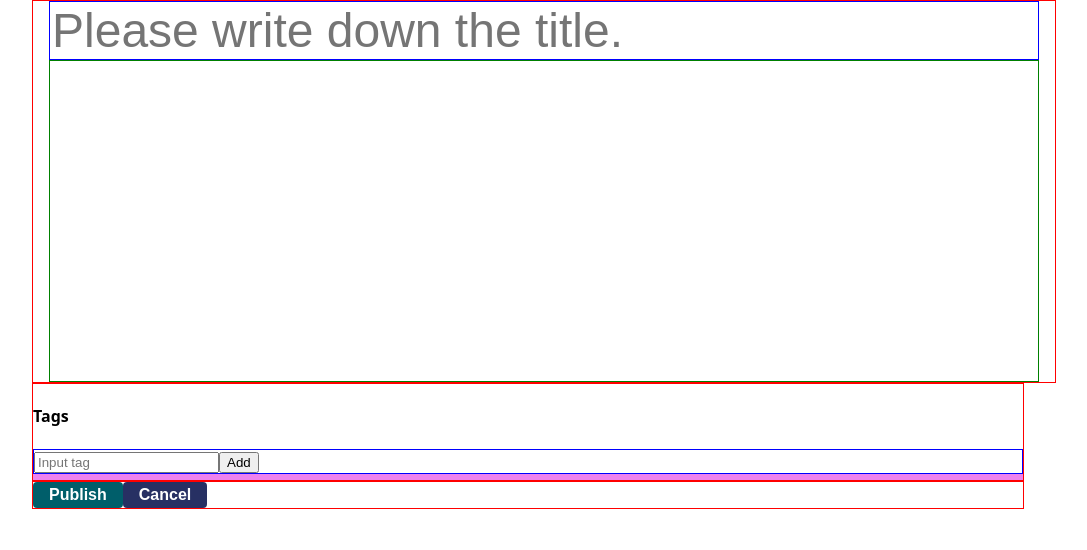
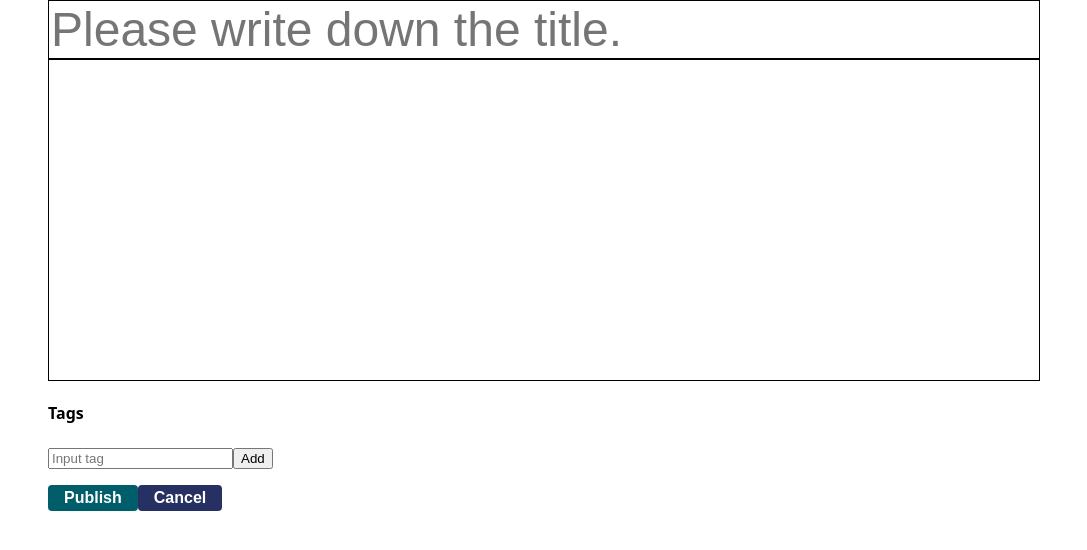
Before and after one commit to ctrlpdf/react-frontend-blog, a React (Create React App) app: page /write in a window 1280 px wide. Shown: the top 550 px of the page, without its empty margins (112-1199 px from the left). Built offline with nearby package versions, Linux system fonts and the light colour scheme.

Commit message:
Refactor styling in Header, SubInfo, PostActionButtons, PostViewer, PostList, Editor, TagBox, and WriteActionButtons components

```diff
--- a/src/components/common/Header.js
+++ b/src/components/common/Header.js
@@ -4,26 +4,23 @@ import Button from './Button';
 import { Link } from 'react-router-dom';
 
 const HeaderBlock = styled.div`
-  background: black;
   position: fixed;
   width: 100%;
-  box-shadow: 0px 2px 4px rgba(0, 0, 0, 0);
+  background-color: white;
 `;
 
 const Wrapper = styled(Responsive)`
-  background: green;
+  border: 1px solid rgba(0, 0, 0, 1);
   height: 4rem;
-  dispaly: flex;
+  display: flex;
   align-items: center;
   justify-content: space-between;
   .logo {
-    background: red;
     font-size: 1rem;
-    font-weight: 800;
-    letter-spacing: 2px;
+    font-weight: 1000;
+    letter-spacing: 10px;
   }
   .right {
-    background: blue;
     display: flex;
     align-items: center;
   }
@@ -44,7 +41,7 @@ const Header = ({ user, onLogout }) => {
       <HeaderBlock>
         <Wrapper>
           <Link to="/" className="logo">
-            LOGO
+            BLOG
           </Link>
           {user ? (
             <div className="right">
--- a/src/components/common/SubInfo.js
+++ b/src/components/common/SubInfo.js
@@ -1,7 +1,16 @@
 import styled from 'styled-components';
 import { Link } from 'react-router-dom';
 
-const SubInfoBlock = styled.div``;
+const SubInfoBlock = styled.div`
+  display: flex;
+  justify-content: flex-end;
+  span + span:before {
+    color: rgba(0, 0, 0, 0.8);
+    padding-left: 0.25rem;
+    padding-right: 0.25rem;
+    content: '\\B7';
+  }
+`;
 
 const SubInfo = ({ username, publishedDate, hasMarginTop }) => {
   return (
--- a/src/components/post/PostActionButtons.js
+++ b/src/components/post/PostActionButtons.js
@@ -2,7 +2,11 @@ import { useState } from 'react';
 import styled from 'styled-components';
 import AskRemoveModal from './AskRemoveModal';
 
-const PostActionButtonsBlock = styled.div``;
+const PostActionButtonsBlock = styled.div`
+  display: flex;
+  justify-content: flex-end;
+  margin-top: 1rem;
+`;
 
 const ActionButton = styled.button``;
 
--- a/src/components/post/PostViewer.js
+++ b/src/components/post/PostViewer.js
@@ -5,15 +5,21 @@ import Tags from '../common/Tags';
 import { Helmet } from 'react-helmet-async';
 
 const PostViewerBlock = styled(Responsive)`
-  border: 1px solid red;
+  margin-top: 1rem;
+  border: 1px solid rgba(0, 0, 0, 1);
 `;
 
 const PostHead = styled.div`
-  border: 1px solid blue;
+  h1 {
+    font-size: 3rem;
+    line-height: 1.5;
+    margin: 0;
+  }
 `;
 
 const PostContent = styled.div`
-  border: 1px solid pink;
+  font-size: 1.3125rem;
+  color: rgba(0, 0, 0, 0.8);
 `;
 
 const PostViewer = ({ post, error, loading, actionButtons }) => {
--- a/src/components/posts/PostList.js
+++ b/src/components/posts/PostList.js
@@ -7,9 +7,17 @@ import Tags from '../common/Tags';
 
 const PostListBlock = styled(Responsive)``;
 
-const WritePostButtonWrapper = styled.div``;
+const WritePostButtonWrapper = styled.div`
+  display: flex;
+  justify-content: flex-end;
+  margin-top: 0.5rem;
+  margin-bottom: 0.5rem;
+`;
 
-const PostItemBlock = styled.div``;
+const PostItemBlock = styled.div`
+  border: 1px solid rgba(0, 0, 0, 1);
+  padding: 0.5rem;
+`;
 
 const PostItem = ({ post }) => {
   const { publishedDate, user, tags, title, body, _id } = post;
--- a/src/components/write/Editor.js
+++ b/src/components/write/Editor.js
@@ -2,29 +2,22 @@ import { useRef, useEffect } from 'react';
 import Quill from 'quill';
 import 'quill/dist/quill.bubble.css';
 import styled from 'styled-components';
-// import palette from '../../lib/styles/palette';
 import Responsive from '../common/Responsive';
 
-const EditorBlock = styled(Responsive)`
-  border: 1px solid red;
-  // padding-top: 5rem;
-  // padding-bottom: 5rem;
-`;
+const EditorBlock = styled(Responsive)``;
 
 const TitleInput = styled.input`
-  border: 1px solid blue;
+  border: 1px solid black;
   font-size: 3rem;
   outline: none;
   width: 100%;
 `;
 
 const QuillWrapper = styled.div`
-  border: 1px solid green;
+  border: 1px solid black;
   .ql-editor {
-    padding: 0;
     min-height: 320px;
     font-size: 1rem;
-    line-height: 2;
   }
   .ql-editor.ql-blank::before {
     left: 0px;
--- a/src/components/write/TagBox.js
+++ b/src/components/write/TagBox.js
@@ -1,22 +1,14 @@
 import React, { useState, useCallback, useEffect } from 'react';
 import styled from 'styled-components';
-// import palette from '../../lib/styles/palette';
+import Responsive from '../common/Responsive';
 
-const TagBoxBlock = styled.div`
-  border: 1px solid red;
-`;
+const TagBoxBlock = styled(Responsive)``;
 
-const TagForm = styled.form`
-  border: 1px solid blue;
-`;
+const TagForm = styled.form``;
 
-const Tag = styled.div`
-  border: 1px solid green;
-`;
+const Tag = styled.div``;
 
-const TagListBlock = styled.div`
-  border: 3px solid violet;
-`;
+const TagListBlock = styled.div``;
 
 const TagItem = React.memo(({ tag, onRemove }) => (
   <Tag onClick={() => onRemove(tag)}>#{tag}</Tag>
--- a/src/components/write/WriteActionButtons.js
+++ b/src/components/write/WriteActionButtons.js
@@ -1,8 +1,11 @@
 import styled from 'styled-components';
 import Button from '../common/Button';
+import Responsive from '../common/Responsive';
 
-const WriteActionButtonsBlock = styled.div`
-  border: 1px solid red;
+const WriteActionButtonsBlock = styled(Responsive)`
+  padding: 1rem;
+  display: flex;
+  margin-right: 10px;
 `;
 
 const StyledButton = styled(Button)``;
```
